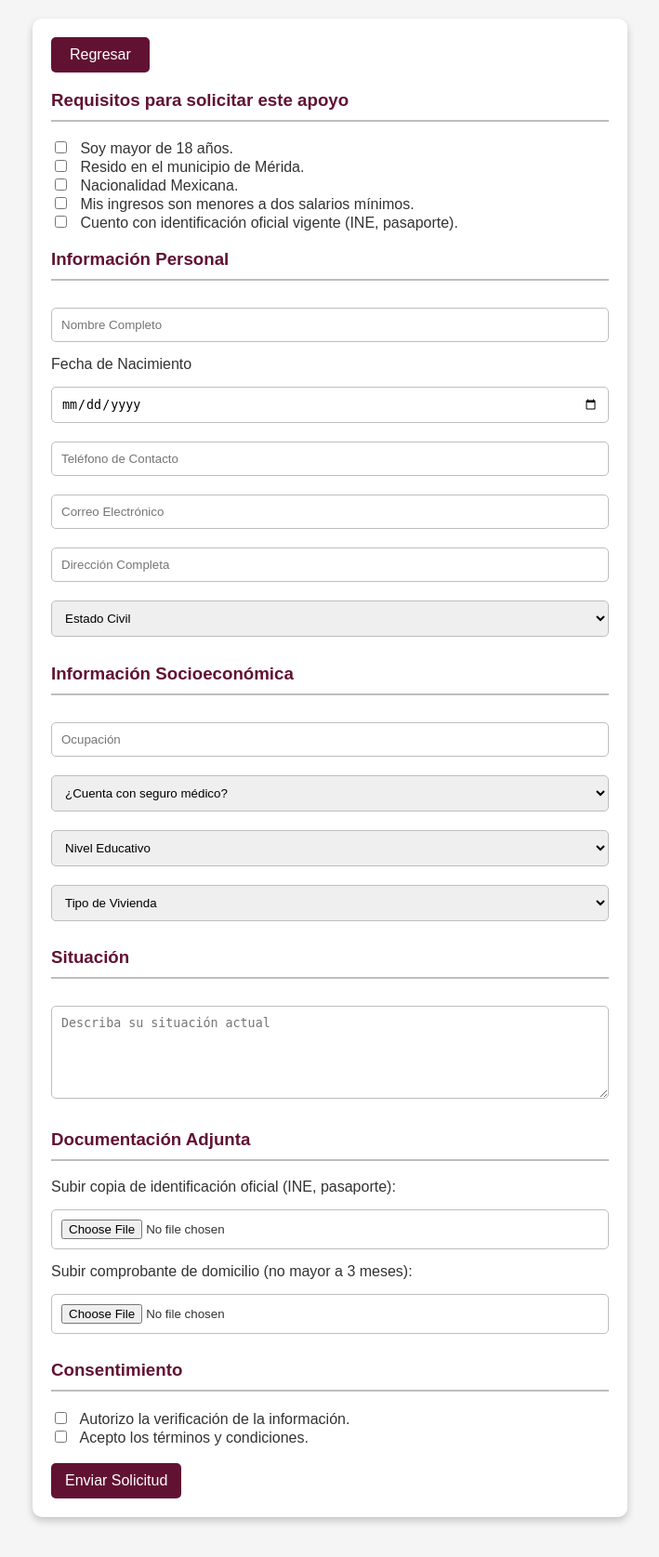
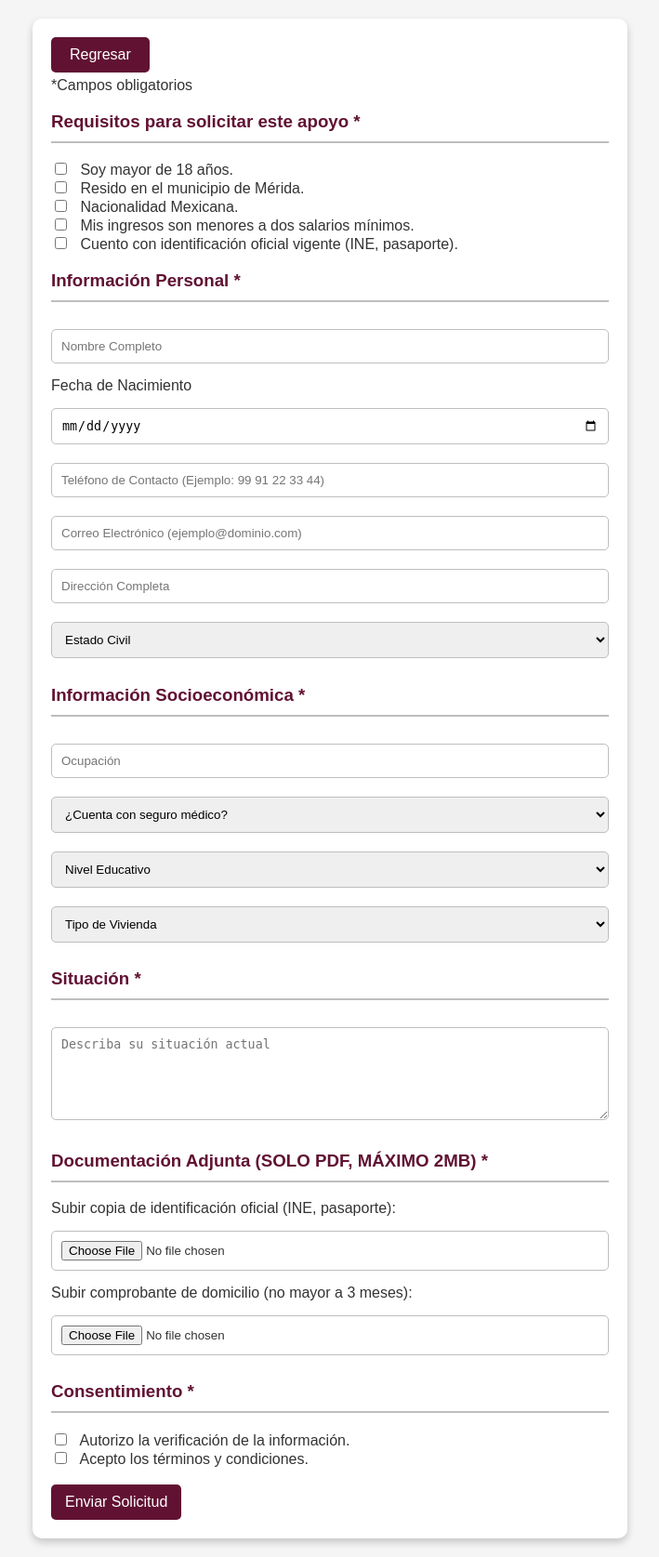
Before and after one commit to DiegoCruz117/gobierno, a PHP site: page /solicitar_apoyo_alimentario.php in a window 1280 px wide. Shown: the whole page at 93% size, without its empty margins (285-994 px from the left). Before the commit the page ends 1639 px from the top, so only its background shows below. Run offline with PHP 8.4, Linux system fonts and the light colour scheme.

Commit message:
Update solicitar_apoyo_alimentario.php

```diff
--- a/solicitar_apoyo_alimentario.php
+++ b/solicitar_apoyo_alimentario.php
@@ -9,10 +9,11 @@
 <body>
 
 <form action="procesar_apoyo.php" method="post" class="form_solicitud_apoyo" enctype="multipart/form-data">
-<input type="hidden" name="tipo_apoyo" value="alimentario">
+    <input type="hidden" name="tipo_apoyo" value="economico">
     <!-- Requisitos para el Apoyo -->
-     <a href="apoyo_alimentario.php" class="btn_detalle">Regresar</a>
-    <h3>Requisitos para solicitar este apoyo</h3>
+     <a href="apoyo_economico.php" class="btn_detalle">Regresar</a>
+     <p><span class="necesario">*</span>Campos obligatorios</p>
+    <h3>Requisitos para solicitar este apoyo <span class="necesario">*</span></h3>
     <input type="checkbox" name="mayor_edad" required> Soy mayor de 18 años.<br>
     <input type="checkbox" name="residencia" required> Resido en el municipio de Mérida.<br>
     <input type="checkbox" name="nacionalidad" required> Nacionalidad Mexicana.<br>
@@ -20,12 +21,12 @@
     <input type="checkbox" name="identificacion_vigente" required> Cuento con identificación oficial vigente (INE, pasaporte).<br>
 
     <!-- Información Personal -->
-    <h3>Información Personal</h3>
+    <h3>Información Personal <span class="necesario">*</span></h3>
     <input type="text" name="nombre" class="elemento_inp2" placeholder="Nombre Completo" required>
     <p>Fecha de Nacimiento</p>
     <input type="date" name="fecha_nacimiento" class="elemento_inp2" required>
-    <input type="tel" name="telefono" class="elemento_inp2" placeholder="Teléfono de Contacto" required>
-    <input type="email" name="email" class="elemento_inp2" placeholder="Correo Electrónico" required>
+    <input type="tel" name="telefono" class="elemento_inp2" placeholder="Teléfono de Contacto (Ejemplo: 99 91 22 33 44)"required>
+    <input type="email" name="email" class="elemento_inp2" placeholder="Correo Electrónico (ejemplo@dominio.com)" required>
     <input type="text" name="direccion" class="elemento_inp2" placeholder="Dirección Completa" required>
     <select name="estado_civil" class="elemento_inp2" required>
         <option value="" disabled selected>Estado Civil</option>
@@ -36,7 +37,7 @@
     </select>
 
     <!-- Información Socioeconómica -->
-    <h3>Información Socioeconómica</h3>
+    <h3>Información Socioeconómica <span class="necesario">*</span></h3>
     <input type="text" name="ocupacion" class="elemento_inp2" placeholder="Ocupación" required>
     <select name="seguro_medico" class="elemento_inp2" required>
         <option value="" disabled selected>¿Cuenta con seguro médico?</option>
@@ -58,11 +59,11 @@
     </select>
 
     <!-- Tipo de Apoyo Solicitado -->
-    <h3>Situación</h3>
+    <h3>Situación <span class="necesario">*</span></h3>
     <textarea name="descripcion" placeholder="Describa su situación actual" class="elemento_inp2 textdesc" required></textarea>
 
     <!-- Documentación Requerida -->
-    <h3>Documentación Adjunta</h3>
+    <h3>Documentación Adjunta (SOLO PDF, MÁXIMO 2MB) <span class="necesario">*</span></h3>
     <p>Subir copia de identificación oficial (INE, pasaporte):</p>
     <input type="file" name="identificacion" class="elemento_inp2" accept=".pdf,.jpg,.jpeg,.png" required>
     <p>Subir comprobante de domicilio (no mayor a 3 meses):</p>
@@ -70,7 +71,7 @@
 
 
     <!-- Consentimiento -->
-    <h3>Consentimiento</h3>
+    <h3>Consentimiento <span class="necesario">*</span></h3>
     <input type="checkbox" name="consentimiento" required> Autorizo la verificación de la información.<br>
     <input type="checkbox" name="terminos" required> Acepto los términos y condiciones.<br>
 
```
